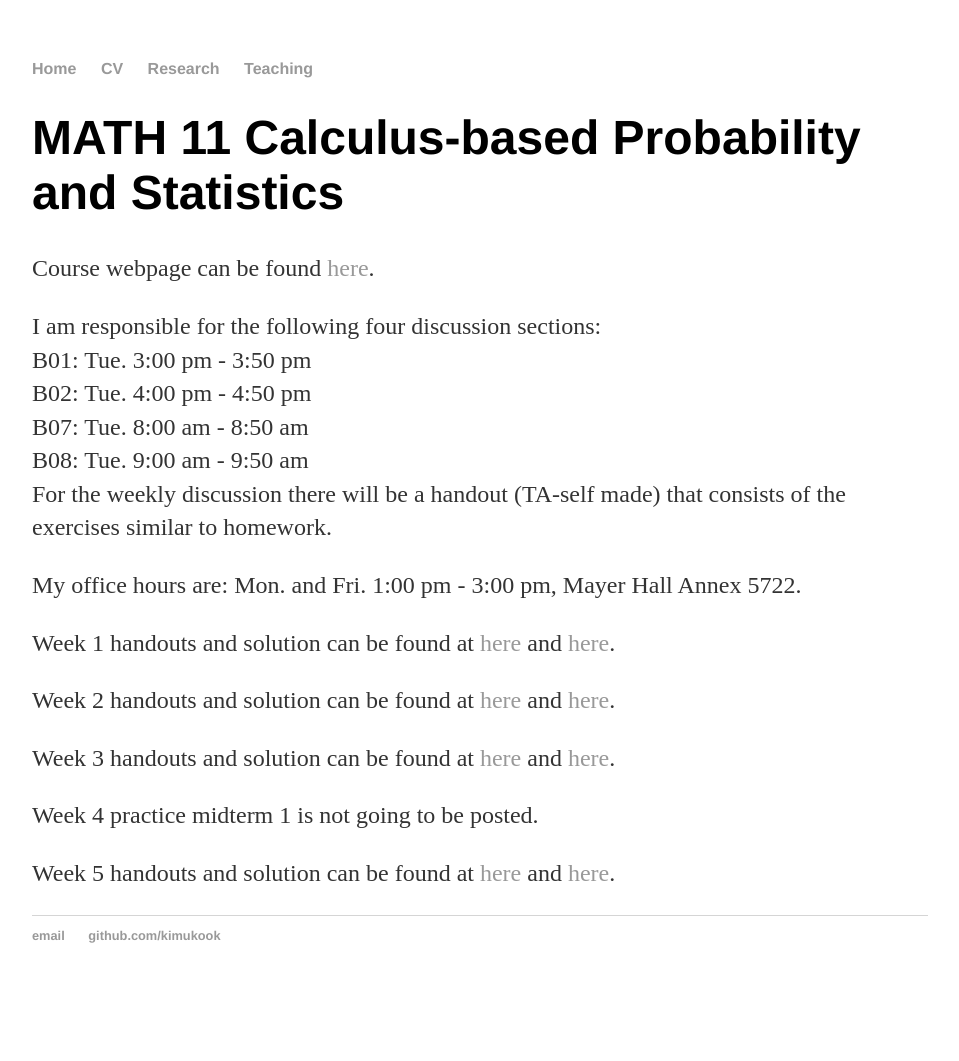
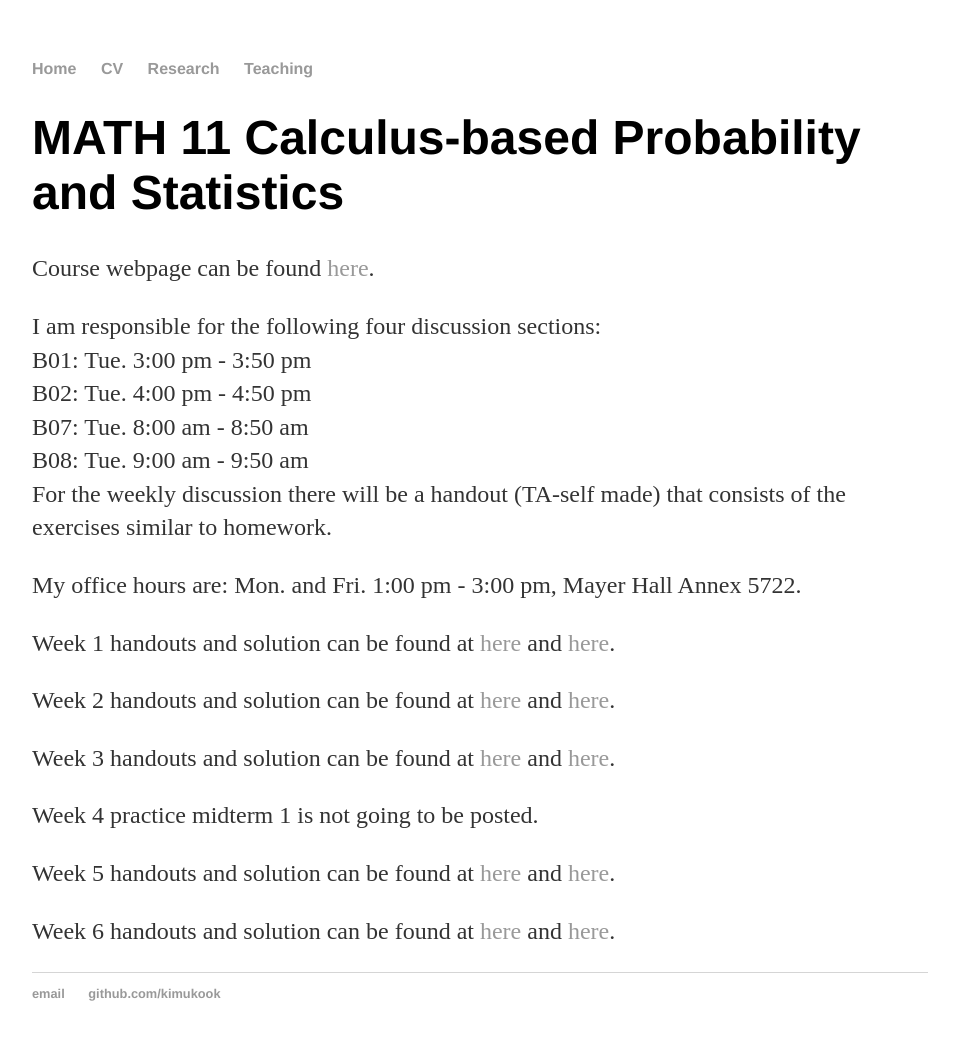
Before and after one commit to kimukook/kimukook.github.io, a Jekyll site: the page built from teaching/math11sp19/index.html, in a window 1280 px wide. Shown: the whole page, without its empty margins (160-1119 px from the left). Built offline with Jekyll 4.4.1, drawn with Linux system fonts in a browser that asks for light colours; before the commit the page ends 1003 px from its top, so only the background shows below that.

Commit message:
Update index.html

```diff
--- a/teaching/math11sp19/index.html
+++ b/teaching/math11sp19/index.html
@@ -18,4 +18,5 @@
 	<p> Week 3 handouts and solution can be found at <a href="https://kimukook.github.io/teaching/math11sp19/Math_11_Discussion_week3.pdf">here</a> and <a href="https://kimukook.github.io/teaching/math11sp19/Math_11_Discussion_week3_solutions.pdf">here</a>.</p>
 	<p> Week 4 practice midterm 1 is not going to be posted.</p>
 	<p> Week 5 handouts and solution can be found at <a href="https://kimukook.github.io/teaching/math11sp19/Math_11_Discussion_week5.pdf">here</a> and <a href="https://kimukook.github.io/teaching/math11sp19/Math_11_Discussion_week5_solution.pdf">here</a>.</p>
+	<p> Week 6 handouts and solution can be found at <a href="https://kimukook.github.io/teaching/math11sp19/Math_11_Discussion_week6.pdf">here</a> and <a href="https://kimukook.github.io/teaching/math11sp19/Math_11_Discussion_week6_solutions.pdf">here</a>.</p>
 </div><!-- /.blurb -->
```
